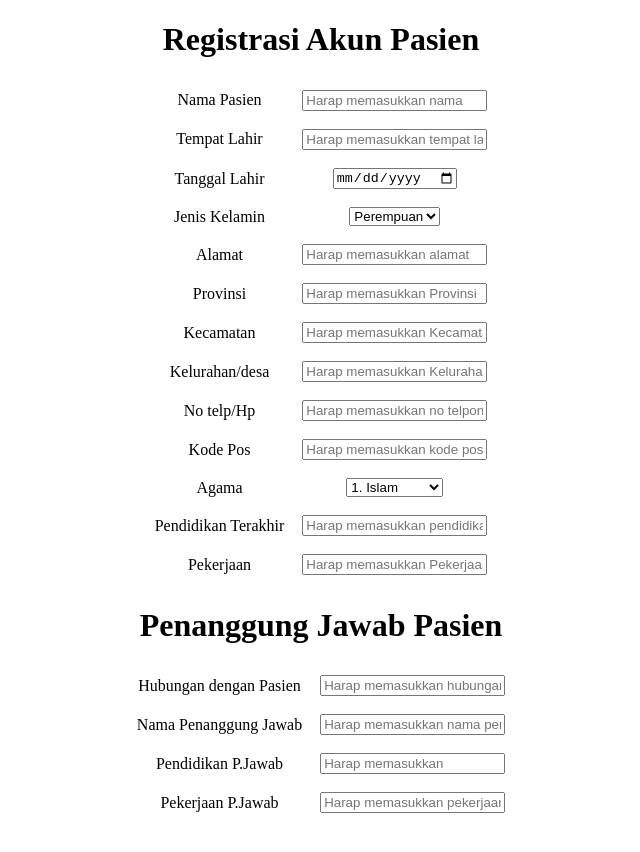
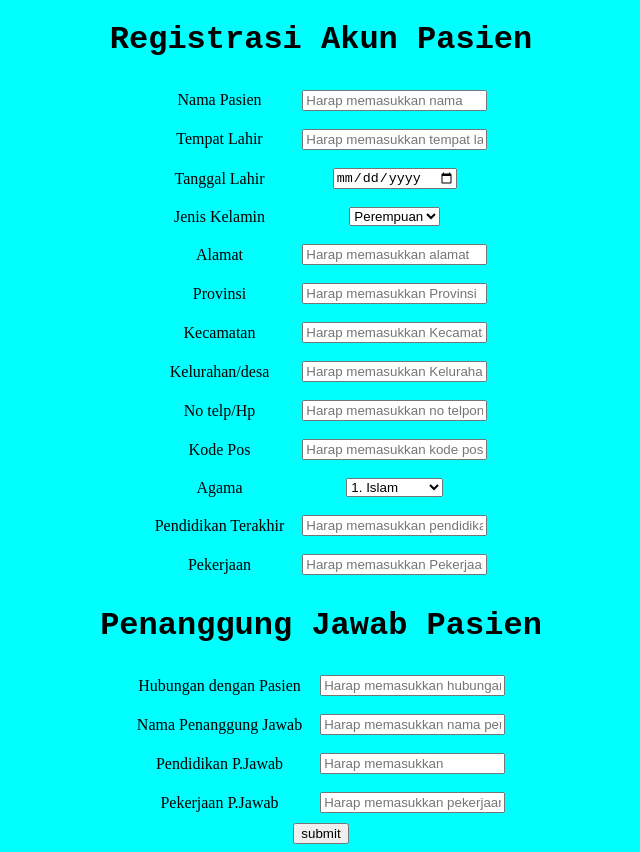
Before and after one commit to HaidarFico/Kuis-1-PWEB-C_5025201185, a plain HTML site: page index.html in a window 1280 px wide. Shown: the whole page, without its empty margins (319-959 px from the left). Before the commit the page ends 831 px from the top, so only its background shows below. Drawn offline with Linux system fonts and the light colour scheme.

Commit message:
First Working Version

```diff
--- a/index.html
+++ b/index.html
@@ -5,7 +5,7 @@
     <meta http-equiv="X-UA-Compatible" content="IE=edge">
     <meta name="viewport" content="width=device-width, initial-scale=1.0">
     <link rel="stylesheet" href="style.css">
-    <script href="script.js"></script>
+    <script src="script.js"></script>
     <title>Quiz 1 PWEB C - Haidar Fico Ramadhan Aryputra - 5025201185</title>
 </head>
 <body align="center">
@@ -95,7 +95,7 @@
             <td>Pekerjaan P.Jawab</td>
             <td><input type="text" placeholder="Harap memasukkan pekerjaan penanggung jawab" id="nb4"></td>
         </tr>
-
     </table>
+    <button onclick="submitForm()">submit</button>
 </body>
 </html>
--- a/script.js
+++ b/script.js
@@ -0,0 +1,44 @@
+function submitForm() {
+  let namaPasien = document.getElementById("na1").value;
+  let tempatLahir = document.getElementById("na2").value;
+  let alamat = document.getElementById("na5").value;
+  let provinsi = document.getElementById("na6").value;
+  let kecamatan = document.getElementById("na7").value;
+  let kelurahanDesa = document.getElementById("na8").value;
+  let nomorTelpon = document.getElementById("na9").value;
+  let kodePos = document.getElementById("na10").value;
+  let pendidikan = document.getElementById("na12").value;
+  let pekerjaan = document.getElementById("na13").value;
+  let hubungan = document.getElementById("nb1").value;
+  let namaPenanggungJawab = document.getElementById("nb2").value;
+  let pendidikanPenanggungJawab = document.getElementById("nb3").value;
+  let pekerjaanPenanggungJawab = document.getElementById("nb4").value;
+  const letters = /^[A-Za-z]+$/;
+
+  if (
+    namaPasien == "" ||
+    tempatLahir == "" ||
+    alamat == "" ||
+    provinsi == "" ||
+    kecamatan == "" ||
+    kelurahanDesa == "" ||
+    nomorTelpon == "" ||
+    kodePos == "" ||
+    pendidikan == "" ||
+    pekerjaan == "" ||
+    hubungan == "" ||
+    namaPenanggungJawab == "" ||
+    pendidikanPenanggungJawab == "" ||
+    pekerjaanPenanggungJawab == ""
+  ) {
+    alert("Terdapat data yang kosong, harap segera diisi!");
+    return;
+  }
+  else if(letters.test(nomorTelpon))
+  {
+    alert("Data nomor telpon invalid");
+    return;
+  }
+
+  alert('data berhasil diinput');
+}
--- a/style.css
+++ b/style.css
@@ -0,0 +1,6 @@
+h1{
+    font-family: 'Courier New', Courier, monospace;
+}
+body{
+    background-color: aqua;
+}
```
